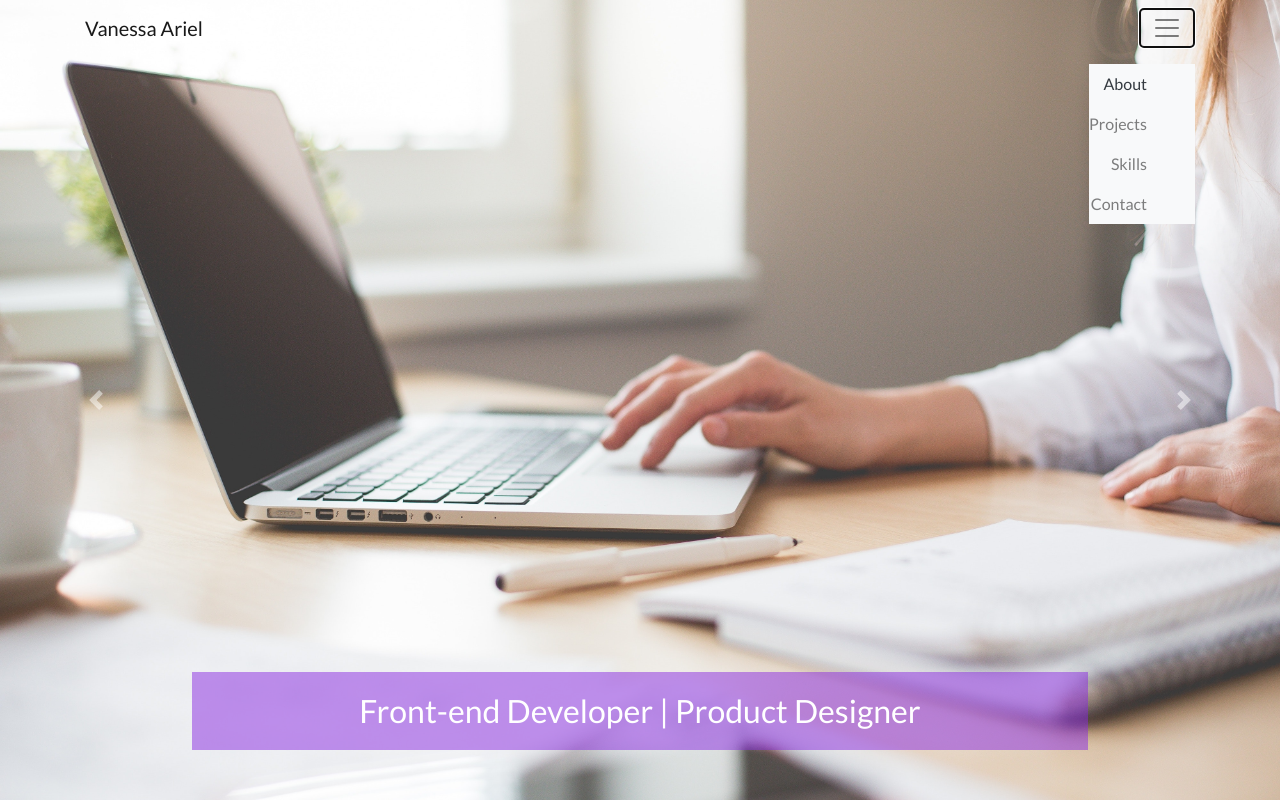
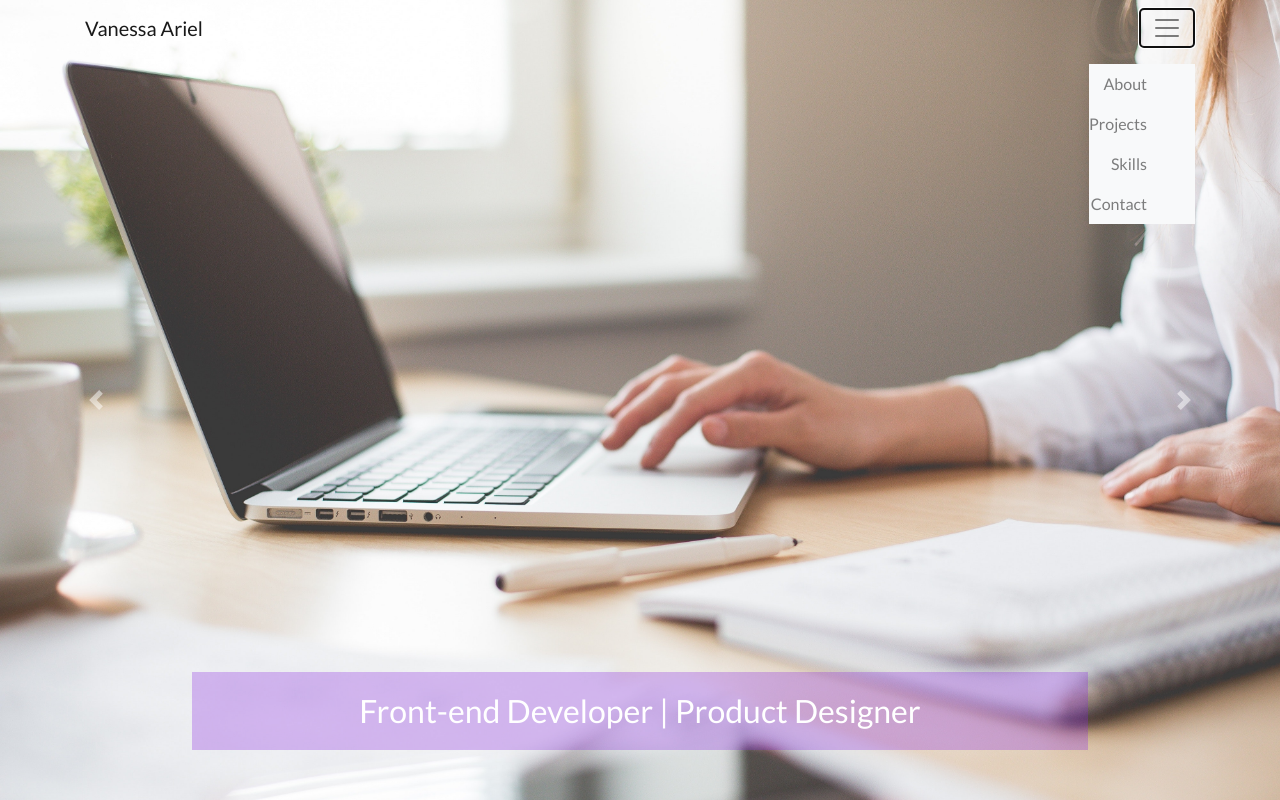
Before and after one commit to vanessa-ariel/vanessa-ariel.github.io, a website: page index.html in a window 1280 px wide. Both pictures are taken after a click on the button "Toggle navigation". Shown: the top 800 px of the page. Drawn offline with Linux system fonts and the light colour scheme.

Commit message:
Style carousel h2

```diff
--- a/css/style.css
+++ b/css/style.css
@@ -35,7 +35,7 @@ h2 {
     object-fit: cover;
 }
 .carousel-caption{
-  background-color: rgba(138, 43, 226,0.5);
+  background-color: rgba(138, 43, 226,0.3);
 }
 
 /*BANNER*/
--- a/index.html
+++ b/index.html
@@ -8,6 +8,7 @@
     <link rel="stylesheet" href="css/bootstrap.css">
     <link rel="stylesheet" href="css/style.css">
     <link href="https://fonts.googleapis.com/css?family=Lato:400,900" rel="stylesheet">
+
     <!-- ICON -->
     <link rel="apple-touch-icon" sizes="180x180" href="assets/icons/apple-touch-icon.png">
     <link rel="icon" type="image/png" sizes="32x32" href="assets/icons/favicon-32x32.png">
@@ -31,7 +32,7 @@
                 <div class="pop-up-menu collapse navbar-collapse bg-light text-dark m-0 " id="navbarNav">
                         <ul class="navbar-nav  flex-column mr-5 text-right">
                             <li class="nav-item">
-                                <a class="nav-link text-dark" href="#">About <span class="sr-only">(current)</span></a>
+                                <a class="nav-link" href="#">About</a>
                             </li>
                             <li class="nav-item">
                                 <a class="nav-link" href="#">Projects</a>
@@ -48,21 +49,20 @@
         </div>
     </nav>
 
-
     <!-- CAROUSEL -->
     <section class="carousel">
         <div id="carouselExampleControls" class="carousel slide" data-ride="carousel">
             <div class="carousel-inner">
+                <h2 class="carousel-caption d-none d-md-block">Front-end Developer | Product Designer</h2>
                 <div class="carousel-item active">
-                    <h2 class="carousel-caption d-none d-md-block">Front-end Developer | Product Designer</h2>
                     <img class="d-block w-100" src="assets/ballpen-blur-close-up-461077.jpg" alt="First slide">
                 </div>
                 <div class="carousel-item">
-                    <h2 class="carousel-caption d-none d-md-block">Front-end Developer | Product Designer</h2>
+                    <!-- <h2 class="carousel-caption d-none d-md-block">Front-end Developer | Product Designer</h2> -->
                     <img class="d-block w-100" src="assets/ballpen-blur-close-up-461077.jpg" alt="Second slide">
                 </div>
                 <div class="carousel-item">
-                    <h2 class="carousel-caption d-none d-md-block">Front-end Developer | Product Designer</h2>
+                    <!-- <h2 class="carousel-caption d-none d-md-block">Front-end Developer | Product Designer</h2> -->
                     <img class="d-block w-100" src="assets/rawpixel-600782-unsplash.jpg" alt="Third slide">
                 </div>
             </div>
```
